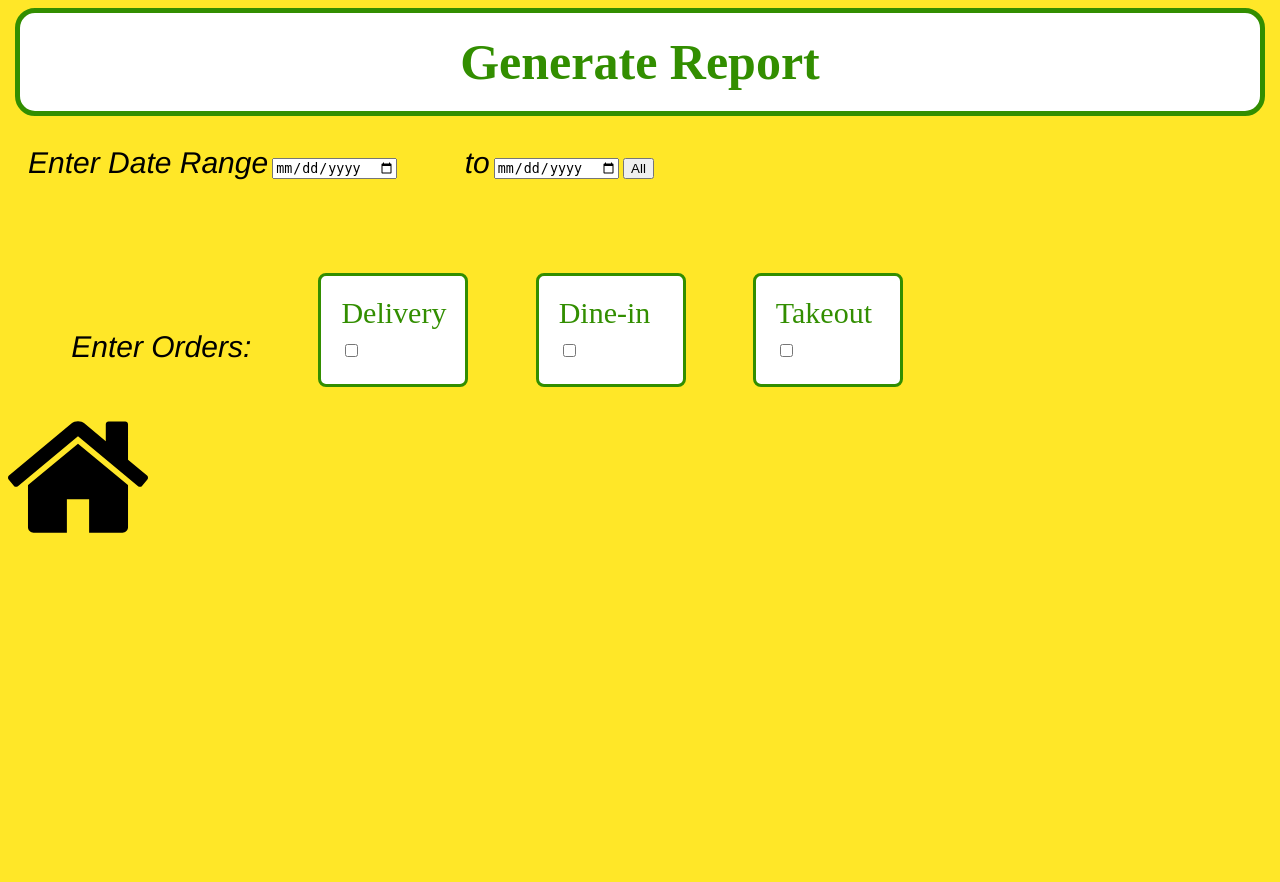
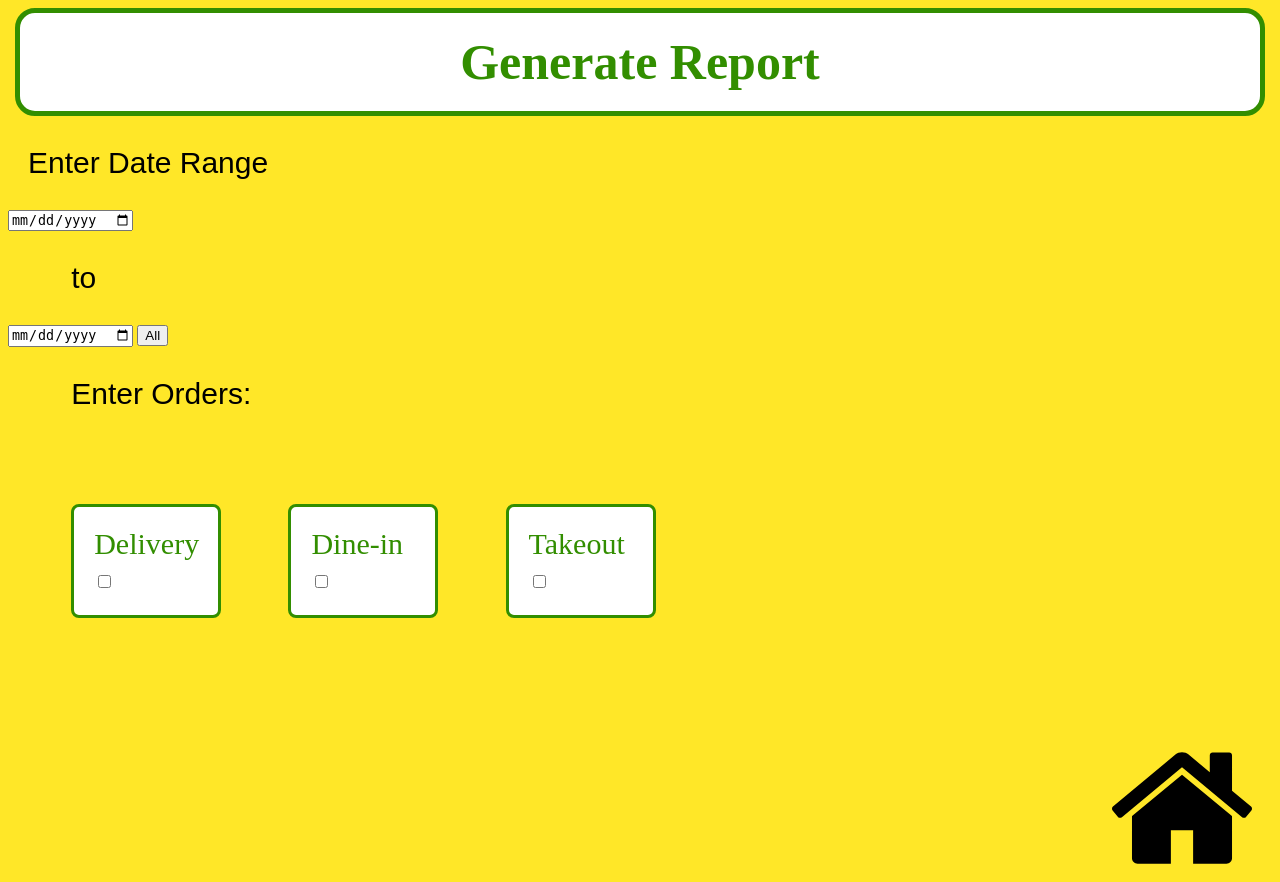
Before and after one commit to CS340PizzaShop/pizza-shop, a PHP site: page /HTML/generate_report.html in a window 1280 px wide. Before the commit the page ends 533 px from the top, so only its background shows below. Run offline with PHP 8.4, Linux system fonts and the light colour scheme.

Commit message:
Update generate_report.css

```diff
--- a/css/generate_report.css
+++ b/css/generate_report.css
@@ -27,11 +27,9 @@ h1 {
 }
 
 p {
-    font-family: 'Franklin Gothic Medium', 'Arial Narrow', Arial, sans-serif;
+    font-family: sans-serif;
     font-size: 30px;
-    font-weight: 200;
-    font-style: italic;
-    display: inline-block;
+    font-weight: 100;
     margin-left: 5%;
 }
 
@@ -62,12 +60,15 @@ p {
     margin-left : 8.1%;         /*lines delivery button up with the first date range*/
 }
 
-.home_btn {
+.homeBtn {
     position: relative;     /* Declared position allows for location changes */
     float: right;           /* move it to the right side of the screen */
-    top: -100px;             /*move the image 10px closer to the top of the page */
+    bottom: -100px;             /*move the image 10px closer to the top of the page */
     left: -20px;
+
+
 }
+
 .dateRange {
     text-align: center;
     margin-top: 10%;
```
